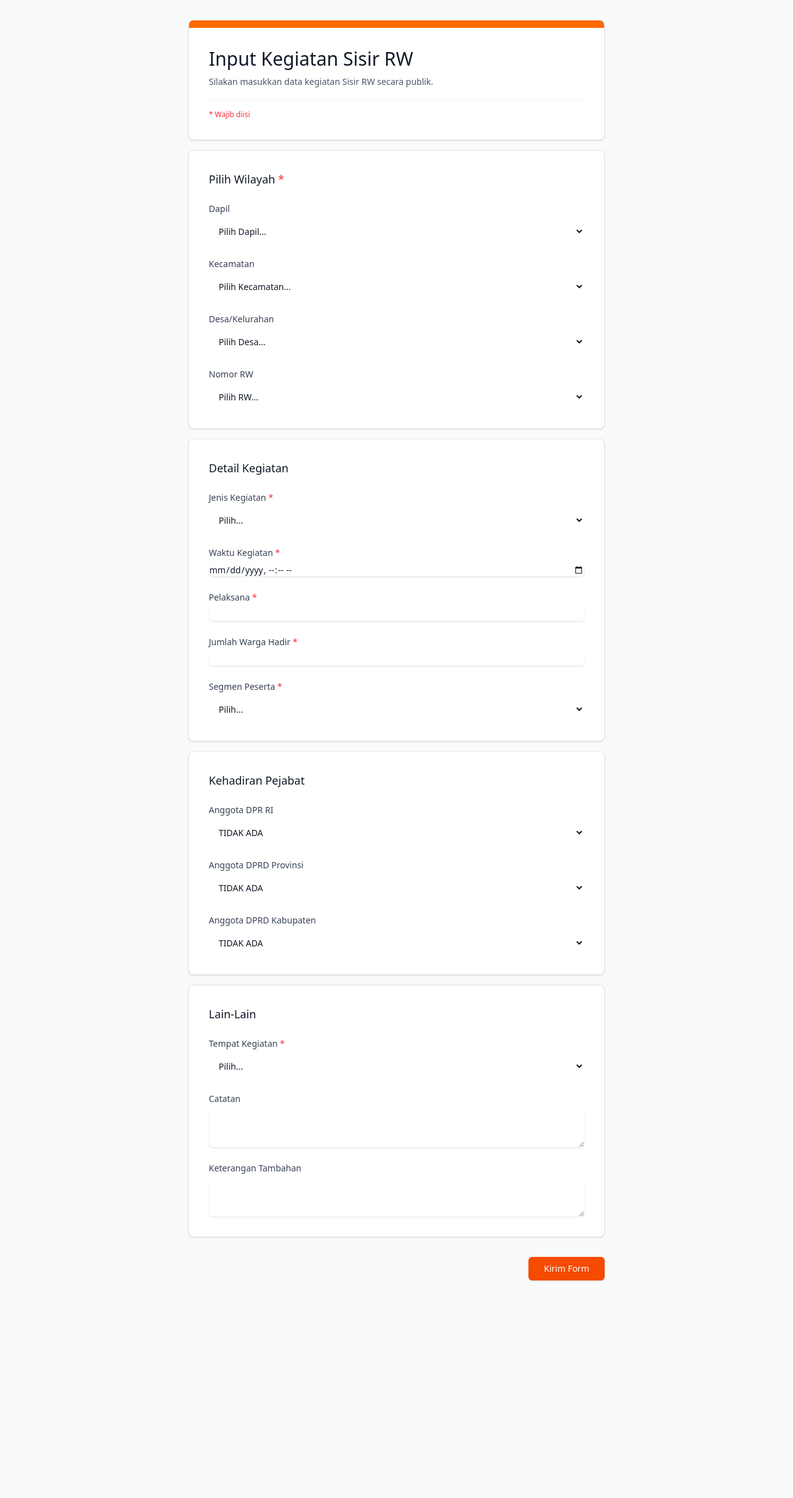
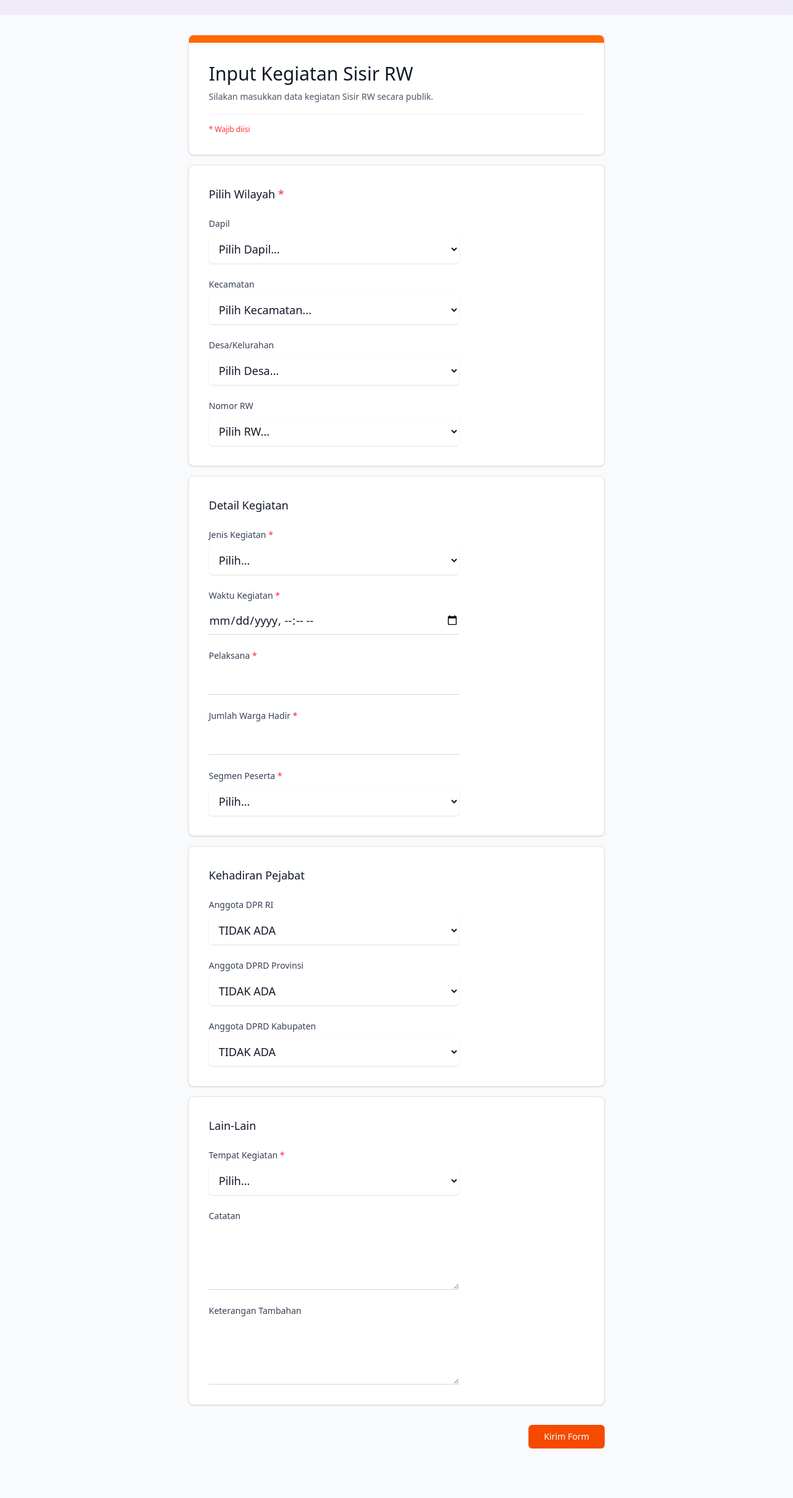
Before and after one commit to bp3pksbekasi/bekasihebat, a Laravel app: page /input-sisir-rw in a window 1280 px wide. Shown: the whole page at 62% size. Before the commit the page ends 2067 px from the top, so only its background shows below. Run offline with Laravel 12, Linux system fonts and the light colour scheme; data that the repository does not hold is empty; style sheets or scripts are compiled from the project's sources; parts of the project's set-up code (start-up, migrations or seed data) failed here and were passed over; some libraries are stand-ins or nearby versions.

Commit message:
Update public form styling to exactly match rw-profile-form (Google Forms style)

```diff
--- a/resources/views/livewire/public/catat-sisir-rw-form.blade.php
+++ b/resources/views/livewire/public/catat-sisir-rw-form.blade.php
@@ -44,7 +44,7 @@
                     <div class="space-y-6">
                         <div>
                             <label class="block text-sm font-medium text-gray-700 mb-2">Dapil</label>
-                            <select wire:model.live="dapil" class="mt-1 block w-full pl-3 pr-10 py-2 text-base border-gray-300 focus:outline-none focus:ring-orange-500 focus:border-orange-500 sm:text-sm rounded-md">
+                            <select wire:model.live="dapil" class="py-2.5 px-3 block w-full sm:w-2/3 rounded-md border-gray-300 shadow-sm focus:border-orange-500 focus:ring-0 focus:outline-none text-base sm:text-lg">
                                 <option value="">Pilih Dapil...</option>
                                 @foreach($dapilOptions as $opt)
                                     <option value="{{ $opt }}">{{ $opt }}</option>
@@ -55,7 +55,7 @@
 
                         <div>
                             <label class="block text-sm font-medium text-gray-700 mb-2">Kecamatan</label>
-                            <select wire:model.live="kecamatan" class="mt-1 block w-full pl-3 pr-10 py-2 text-base border-gray-300 focus:outline-none focus:ring-orange-500 focus:border-orange-500 sm:text-sm rounded-md" {{ empty($dapil) ? 'disabled' : '' }}>
+                            <select wire:model.live="kecamatan" class="py-2.5 px-3 block w-full sm:w-2/3 rounded-md border-gray-300 shadow-sm focus:border-orange-500 focus:ring-0 focus:outline-none text-base sm:text-lg" {{ empty($dapil) ? 'disabled' : '' }}>
                                 <option value="">Pilih Kecamatan...</option>
                                 @foreach($kecamatanOptions as $opt)
                                     <option value="{{ $opt }}">{{ $opt }}</option>
@@ -66,7 +66,7 @@
 
                         <div>
                             <label class="block text-sm font-medium text-gray-700 mb-2">Desa/Kelurahan</label>
-                            <select wire:model.live="desa" class="mt-1 block w-full pl-3 pr-10 py-2 text-base border-gray-300 focus:outline-none focus:ring-orange-500 focus:border-orange-500 sm:text-sm rounded-md" {{ empty($kecamatan) ? 'disabled' : '' }}>
+                            <select wire:model.live="desa" class="py-2.5 px-3 block w-full sm:w-2/3 rounded-md border-gray-300 shadow-sm focus:border-orange-500 focus:ring-0 focus:outline-none text-base sm:text-lg" {{ empty($kecamatan) ? 'disabled' : '' }}>
                                 <option value="">Pilih Desa...</option>
                                 @foreach($desaOptions as $opt)
                                     <option value="{{ $opt }}">{{ $opt }}</option>
@@ -77,7 +77,7 @@
 
                         <div>
                             <label class="block text-sm font-medium text-gray-700 mb-2">Nomor RW</label>
-                            <select wire:model.live="data_rw_id" class="mt-1 block w-full pl-3 pr-10 py-2 text-base border-gray-300 focus:outline-none focus:ring-orange-500 focus:border-orange-500 sm:text-sm rounded-md" {{ empty($desa) ? 'disabled' : '' }}>
+                            <select wire:model.live="data_rw_id" class="py-2.5 px-3 block w-full sm:w-2/3 rounded-md border-gray-300 shadow-sm focus:border-orange-500 focus:ring-0 focus:outline-none text-base sm:text-lg" {{ empty($desa) ? 'disabled' : '' }}>
                                 <option value="">Pilih RW...</option>
                                 @foreach($rwOptions as $opt)
                                     <option value="{{ $opt['id'] }}">{{ $opt['nomor_rw'] }}</option>
@@ -95,7 +95,7 @@
                     <div class="space-y-6">
                         <div>
                             <label class="block text-sm font-medium text-gray-700 mb-2">Jenis Kegiatan <span class="text-red-500">*</span></label>
-                            <select wire:model="formJenis" class="mt-1 block w-full pl-3 pr-10 py-2 text-base border-gray-300 focus:outline-none focus:ring-orange-500 focus:border-orange-500 sm:text-sm rounded-md">
+                            <select wire:model="formJenis" class="py-2.5 px-3 block w-full sm:w-2/3 rounded-md border-gray-300 shadow-sm focus:border-orange-500 focus:ring-0 focus:outline-none text-base sm:text-lg">
                                 <option value="">Pilih...</option>
                                 @foreach(\App\Models\KegiatanRw::JENIS_KEGIATAN as $key => $config)
                                     <option value="{{ $key }}">{{ $config['label'] }}</option>
@@ -106,25 +106,25 @@
 
                         <div>
                             <label class="block text-sm font-medium text-gray-700 mb-2">Waktu Kegiatan <span class="text-red-500">*</span></label>
-                            <input type="datetime-local" wire:model="formTanggal" class="mt-1 block w-full border-gray-300 rounded-md shadow-sm focus:ring-orange-500 focus:border-orange-500 sm:text-sm">
+                            <input type="datetime-local" wire:model="formTanggal" class="block w-full sm:w-2/3 border-0 border-b border-gray-300 bg-transparent py-2 px-0 text-gray-900 focus:border-orange-500 focus:ring-0 focus:outline-none text-base sm:text-lg">
                             @error('formTanggal') <span class="text-red-500 text-xs mt-1 block">{{ $message }}</span> @enderror
                         </div>
 
                         <div>
                             <label class="block text-sm font-medium text-gray-700 mb-2">Pelaksana <span class="text-red-500">*</span></label>
-                            <input type="text" wire:model="formPelaksana" class="mt-1 block w-full border-gray-300 rounded-md shadow-sm focus:ring-orange-500 focus:border-orange-500 sm:text-sm">
+                            <input type="text" wire:model="formPelaksana" class="block w-full sm:w-2/3 border-0 border-b border-gray-300 bg-transparent py-2 px-0 text-gray-900 focus:border-orange-500 focus:ring-0 focus:outline-none text-base sm:text-lg">
                             @error('formPelaksana') <span class="text-red-500 text-xs mt-1 block">{{ $message }}</span> @enderror
                         </div>
 
                         <div>
                             <label class="block text-sm font-medium text-gray-700 mb-2">Jumlah Warga Hadir <span class="text-red-500">*</span></label>
-                            <input type="number" wire:model="formJumlahWarga" min="1" class="mt-1 block w-full border-gray-300 rounded-md shadow-sm focus:ring-orange-500 focus:border-orange-500 sm:text-sm">
+                            <input type="number" wire:model="formJumlahWarga" min="1" class="block w-full sm:w-2/3 border-0 border-b border-gray-300 bg-transparent py-2 px-0 text-gray-900 focus:border-orange-500 focus:ring-0 focus:outline-none text-base sm:text-lg">
                             @error('formJumlahWarga') <span class="text-red-500 text-xs mt-1 block">{{ $message }}</span> @enderror
                         </div>
 
                         <div>
                             <label class="block text-sm font-medium text-gray-700 mb-2">Segmen Peserta <span class="text-red-500">*</span></label>
-                            <select wire:model.live="formSegmen" class="mt-1 block w-full pl-3 pr-10 py-2 text-base border-gray-300 focus:outline-none focus:ring-orange-500 focus:border-orange-500 sm:text-sm rounded-md">
+                            <select wire:model.live="formSegmen" class="py-2.5 px-3 block w-full sm:w-2/3 rounded-md border-gray-300 shadow-sm focus:border-orange-500 focus:ring-0 focus:outline-none text-base sm:text-lg">
                                 <option value="">Pilih...</option>
                                 @foreach(\App\Models\KegiatanRw::SEGMEN_KEGIATAN as $seg)
                                     <option value="{{ $seg }}">{{ $seg }}</option>
@@ -135,7 +135,7 @@
                         @if($formSegmen === 'Other')
                             <div>
                                 <label class="block text-sm font-medium text-gray-700 mb-2">Sebutkan Segmen Lainnya</label>
-                                <input type="text" wire:model="formSegmenOther" class="mt-1 block w-full border-gray-300 rounded-md shadow-sm focus:ring-orange-500 focus:border-orange-500 sm:text-sm">
+                                <input type="text" wire:model="formSegmenOther" class="block w-full sm:w-2/3 border-0 border-b border-gray-300 bg-transparent py-2 px-0 text-gray-900 focus:border-orange-500 focus:ring-0 focus:outline-none text-base sm:text-lg">
                             </div>
                         @endif
                     </div>
@@ -147,7 +147,7 @@
                     <div class="space-y-6">
                         <div>
                             <label class="block text-sm font-medium text-gray-700 mb-2">Anggota DPR RI</label>
-                            <select wire:model="formDprRi" class="mt-1 block w-full pl-3 pr-10 py-2 text-base border-gray-300 focus:outline-none focus:ring-orange-500 focus:border-orange-500 sm:text-sm rounded-md">
+                            <select wire:model="formDprRi" class="py-2.5 px-3 block w-full sm:w-2/3 rounded-md border-gray-300 shadow-sm focus:border-orange-500 focus:ring-0 focus:outline-none text-base sm:text-lg">
                                 @foreach(\App\Models\KegiatanRw::DPR_RI_HADIR as $opt)
                                     <option value="{{ $opt }}">{{ $opt }}</option>
                                 @endforeach
@@ -155,7 +155,7 @@
                         </div>
                         <div>
                             <label class="block text-sm font-medium text-gray-700 mb-2">Anggota DPRD Provinsi</label>
-                            <select wire:model="formDprdProv" class="mt-1 block w-full pl-3 pr-10 py-2 text-base border-gray-300 focus:outline-none focus:ring-orange-500 focus:border-orange-500 sm:text-sm rounded-md">
+                            <select wire:model="formDprdProv" class="py-2.5 px-3 block w-full sm:w-2/3 rounded-md border-gray-300 shadow-sm focus:border-orange-500 focus:ring-0 focus:outline-none text-base sm:text-lg">
                                 @foreach(\App\Models\KegiatanRw::DPRD_PROV_HADIR as $opt)
                                     <option value="{{ $opt }}">{{ $opt }}</option>
                                 @endforeach
@@ -163,7 +163,7 @@
                         </div>
                         <div>
                             <label class="block text-sm font-medium text-gray-700 mb-2">Anggota DPRD Kabupaten</label>
-                            <select wire:model="formDprdKab" class="mt-1 block w-full pl-3 pr-10 py-2 text-base border-gray-300 focus:outline-none focus:ring-orange-500 focus:border-orange-500 sm:text-sm rounded-md">
+                            <select wire:model="formDprdKab" class="py-2.5 px-3 block w-full sm:w-2/3 rounded-md border-gray-300 shadow-sm focus:border-orange-500 focus:ring-0 focus:outline-none text-base sm:text-lg">
                                 @foreach(\App\Models\KegiatanRw::DPRD_KAB_HADIR as $opt)
                                     <option value="{{ $opt }}">{{ $opt }}</option>
                                 @endforeach
@@ -178,7 +178,7 @@
                     <div class="space-y-6">
                         <div>
                             <label class="block text-sm font-medium text-gray-700 mb-2">Tempat Kegiatan <span class="text-red-500">*</span></label>
-                            <select wire:model.live="formTempat" class="mt-1 block w-full pl-3 pr-10 py-2 text-base border-gray-300 focus:outline-none focus:ring-orange-500 focus:border-orange-500 sm:text-sm rounded-md">
+                            <select wire:model.live="formTempat" class="py-2.5 px-3 block w-full sm:w-2/3 rounded-md border-gray-300 shadow-sm focus:border-orange-500 focus:ring-0 focus:outline-none text-base sm:text-lg">
                                 <option value="">Pilih...</option>
                                 @foreach(\App\Models\KegiatanRw::TEMPAT_KEGIATAN as $opt)
                                     <option value="{{ $opt }}">{{ $opt }}</option>
@@ -189,18 +189,18 @@
                         @if($formTempat === 'Other')
                             <div>
                                 <label class="block text-sm font-medium text-gray-700 mb-2">Sebutkan Tempat Lainnya</label>
-                                <input type="text" wire:model="formTempatOther" class="mt-1 block w-full border-gray-300 rounded-md shadow-sm focus:ring-orange-500 focus:border-orange-500 sm:text-sm">
+                                <input type="text" wire:model="formTempatOther" class="block w-full sm:w-2/3 border-0 border-b border-gray-300 bg-transparent py-2 px-0 text-gray-900 focus:border-orange-500 focus:ring-0 focus:outline-none text-base sm:text-lg">
                             </div>
                         @endif
 
                         <div>
                             <label class="block text-sm font-medium text-gray-700 mb-2">Catatan</label>
-                            <textarea wire:model="formCatatan" rows="3" class="mt-1 block w-full border-gray-300 rounded-md shadow-sm focus:ring-orange-500 focus:border-orange-500 sm:text-sm"></textarea>
+                            <textarea wire:model="formCatatan" rows="3" class="block w-full sm:w-2/3 border-0 border-b border-gray-300 bg-transparent py-2 px-0 text-gray-900 focus:border-orange-500 focus:ring-0 focus:outline-none text-base sm:text-lg"></textarea>
                         </div>
 
                         <div>
                             <label class="block text-sm font-medium text-gray-700 mb-2">Keterangan Tambahan</label>
-                            <textarea wire:model="formKeteranganTambahan" rows="3" class="mt-1 block w-full border-gray-300 rounded-md shadow-sm focus:ring-orange-500 focus:border-orange-500 sm:text-sm"></textarea>
+                            <textarea wire:model="formKeteranganTambahan" rows="3" class="block w-full sm:w-2/3 border-0 border-b border-gray-300 bg-transparent py-2 px-0 text-gray-900 focus:border-orange-500 focus:ring-0 focus:outline-none text-base sm:text-lg"></textarea>
                         </div>
                     </div>
                 </div>
```
